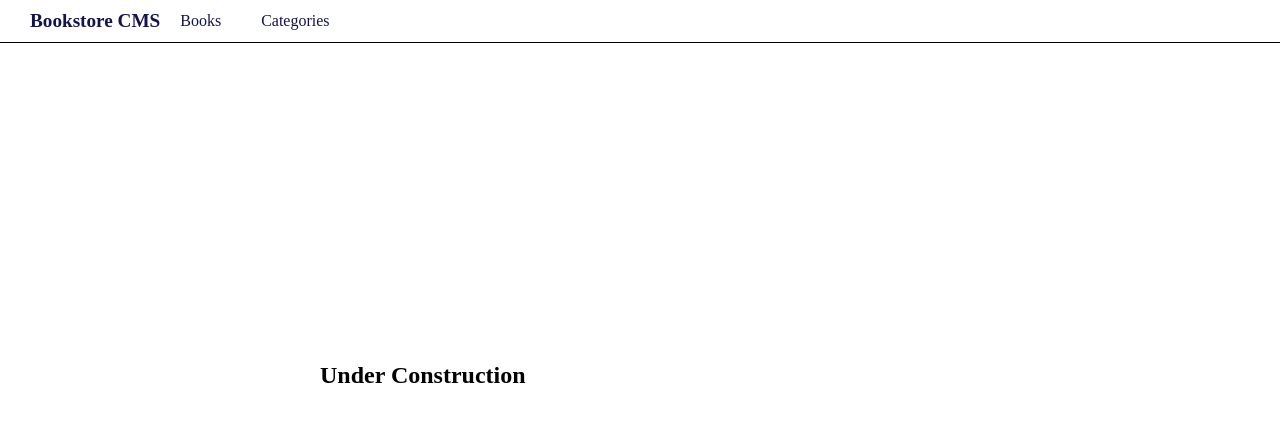
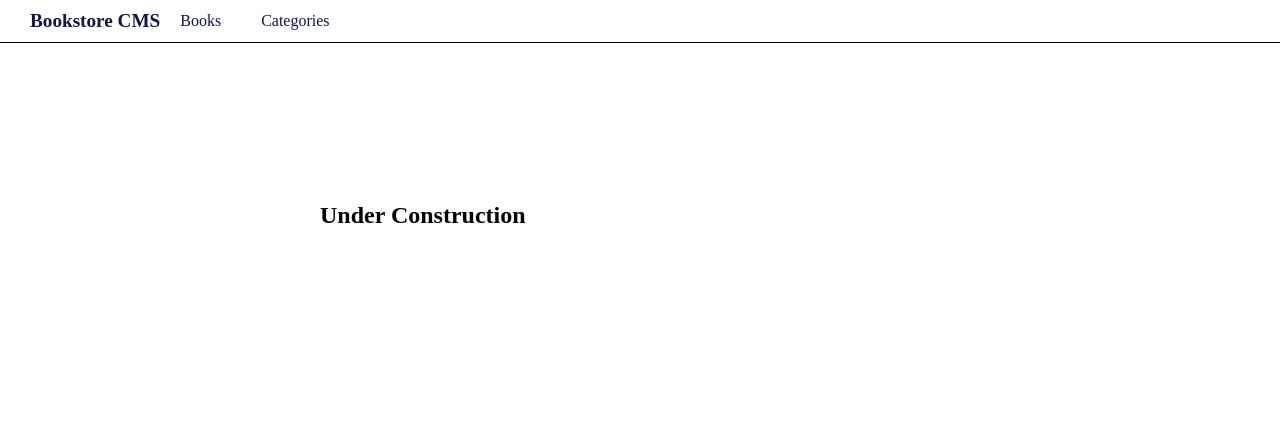
Before and after one commit to zhadier/bookstore, a React (Create React App) app: page /categories in a window 1280 px wide. Shown: the top 422 px of the page. Built offline with nearby package versions, Linux system fonts and the light colour scheme.

Commit message:
remove erroneous styling

```diff
--- a/src/index.scss
+++ b/src/index.scss
@@ -8,5 +8,5 @@
 
 section {
   width: 50%;
-  margin: 40vh auto;
+  margin: 20vh auto;
 }
```
